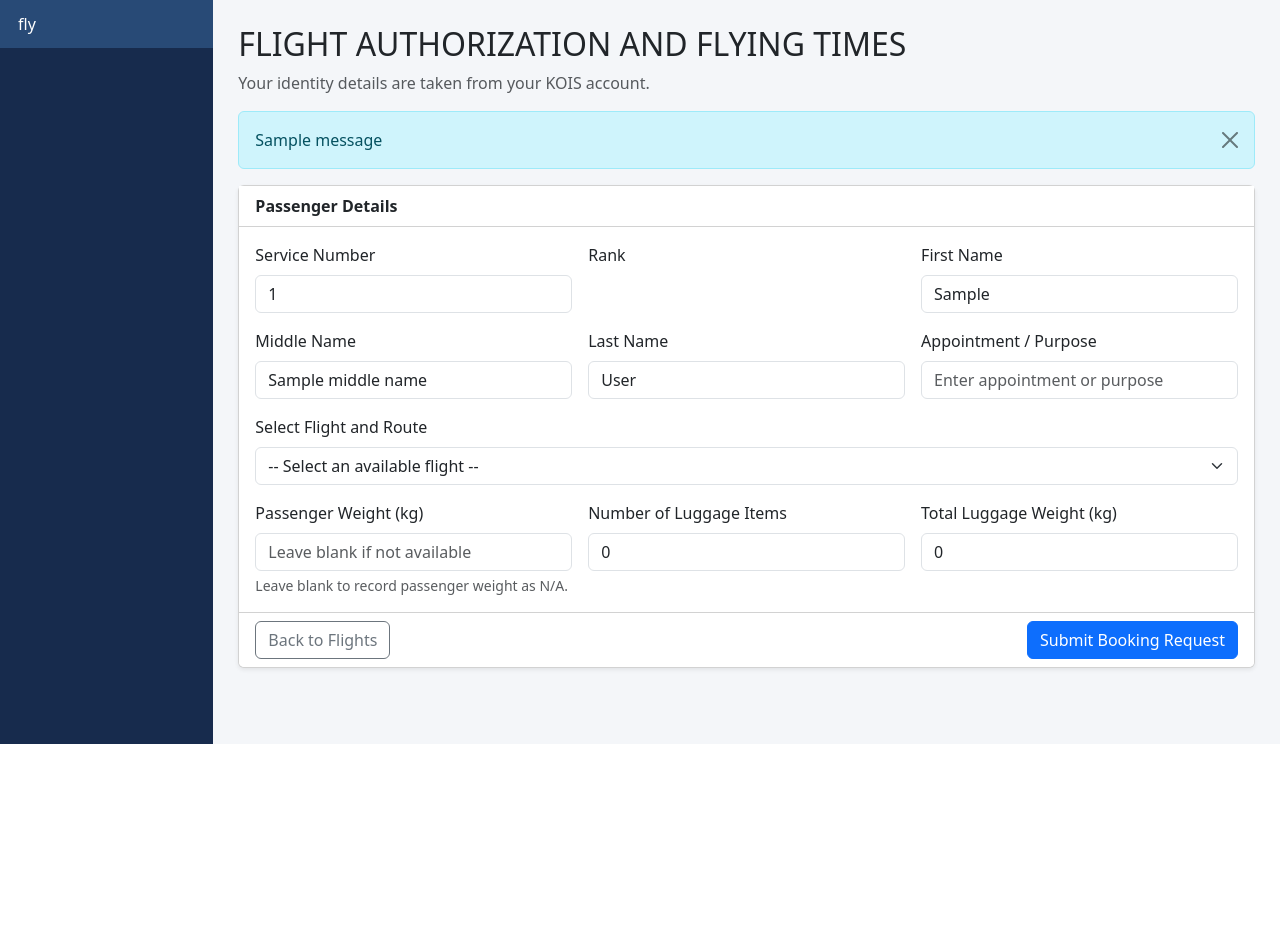
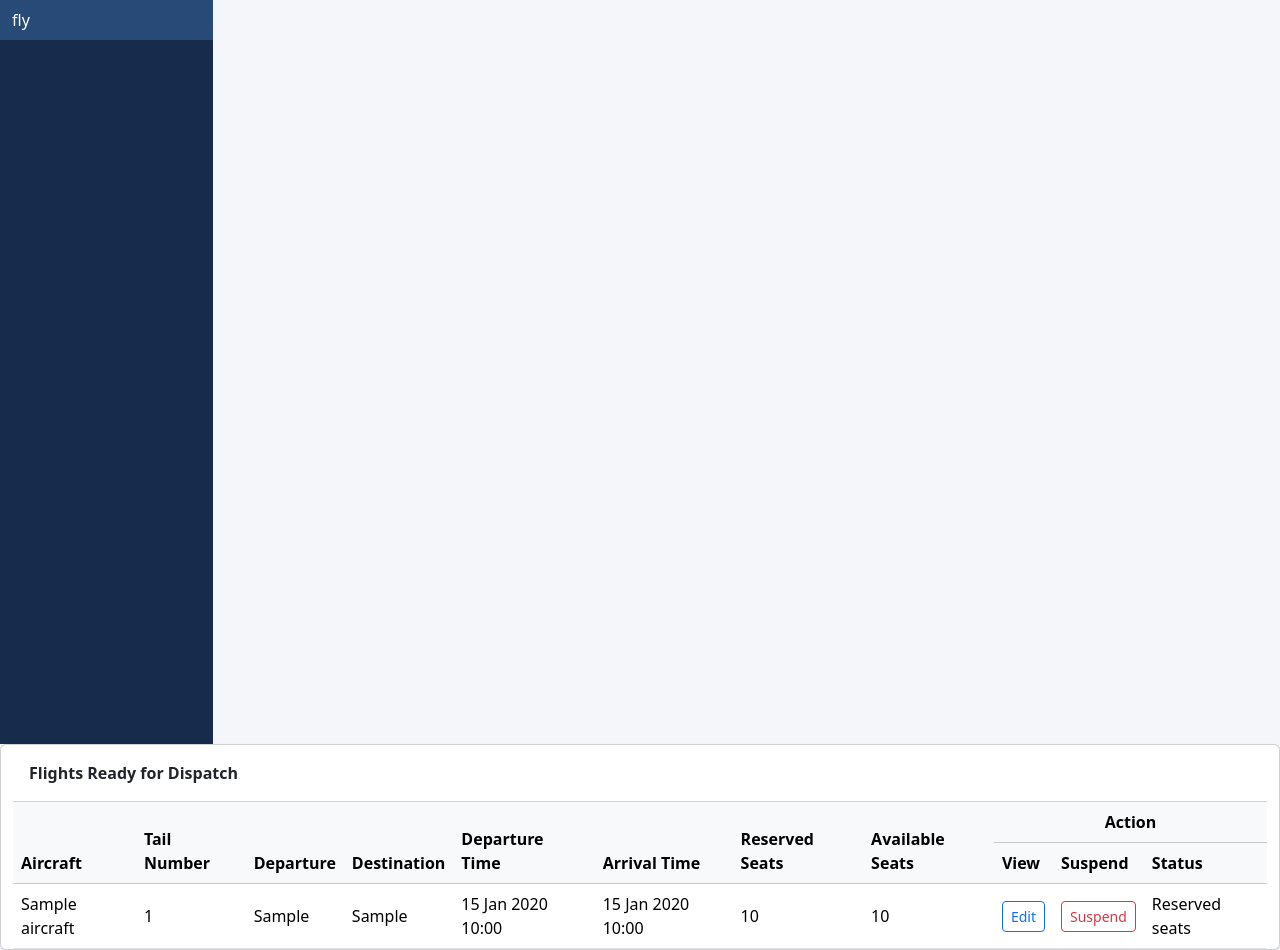
Before and after one commit to MusojaDenis/kois, a Django app: template templates/core/flightops_dashboard.html in a window 1280 px wide. Shown: the part 56-1006 px from the top of the page. Before the commit the page ends 800 px from the top, so only its background shows below. Run offline with Django 5.2, Linux system fonts and the light colour scheme; the template is opened without the code that fills it: most values are stand-ins (such as "Sample title", 1, 10 or a date in 2020); one stand-in notice (Sample message) is shown.

Commit message:
update flight route

```diff
--- a/templates/core/flightops_dashboard.html
+++ b/templates/core/flightops_dashboard.html
@@ -12,7 +12,7 @@
         body { background: #f4f6f9; }
         .navbar { background: #12345a; }
         .sidebar { min-height: calc(100vh - 56px); background: #172b4d; }
-        .sidebar a { display: block; color: white; padding: 12px 18px; text-decoration: none; }
+        .sidebar a { display: block; color: white; padding: 8px 12px; text-decoration: none; }
         .sidebar a:hover, .sidebar a.active { background: #284a76; }
         .content { padding: 25px; }
     </style>
@@ -37,99 +37,79 @@
 
             <!-- <a href="{% url 'core:my_bookings' %}">Check my flights</a> -->
         </aside>
+        <div class="card shadow-sm" id="upcoming-flights">
+                <div class="card-header bg-white py-3">
+                    <strong> Flights Ready for Dispatch</strong>
+                </div>
 
-        <main class="col-md-10 content">
-            <h2>FLIGHT AUTHORIZATION AND FLYING TIMES</h2>
-            <p class="text-muted">Your identity details are taken from your KOIS account.</p>
+                <div class="table-responsive">
+                    <table class="table table-hover align-middle mb-0">
+                        <thead class="table-light">
+                    <tr>
+                                <th rowspan="2">Aircraft</th>
+                                <th rowspan="2">Tail Number</th>
+                                <th rowspan="2">Departure</th>
+                                <th rowspan="2">Destination</th>
+                                <th rowspan="2">Departure Time</th>
+                                <th rowspan="2">Arrival Time</th>
+                                <th rowspan="2">Reserved Seats</th>
+                                <th rowspan="2">Available Seats</th>
+                                <!-- Spans across the 3 sub-columns below -->
+                                <th colspan="3" style="text-align: center;">Action</th>
+                            </tr>
+                            <!-- Second header row defines the sub-actions -->
+                            <tr>
+                                <th>View</th>
+                                <th>Suspend</th>
+                                <th>Status</th>
+                            </tr>
+                        </thead>
+                        <tbody>
+                            {% for route in upcoming_routes %}
+                                <tr>
+                                    <td>{{ route.aircraft.name }}</td>
+                                    <td>{{ route.aircraft.tail_number }}</td>
+                                    <td>{{ route.departure_airport }}</td>
+                                    <td>{{ route.destination_airport }}</td>
+                                    <td>{{ route.departure_datetime|date:"d M Y H:i" }}</td>
+                                    <td>{{ route.arrival_datetime|date:"d M Y H:i" }}</td>
+                                    <td>{{ route.reserved_seats }}</td>
+                                    <td>{{ route.available_seats }}</td>
+                                    <td>
+                                        <a href="#" class="btn btn-sm btn-outline-primary">
+                                            Edit
+                                        </a>
+                                    </td>
+                                    <td>
+                                        <a href="#" class="btn btn-sm btn-outline-danger">
+                                            Suspend
+                                        </a>
+                                    </td>
+                                    <td>
+                                        {% if route.flight_status == "FULL" %}
+                                            <span class="status-full">Full</span>
+                                        {% elif route.flight_status == "RESERVED" %}
+                                            <span class="status-reserved">Reserved seats</span>
+                                        {% else %}
+                                            <span class="status-available">Available</span>
+                                        {% endif %}
+                                    </td>
+                                </tr>
+                            {% empty %}
+                                <tr>
+                                    <td colspan="8" class="text-center py-4 text-muted">
+                                        No upcoming flights have been created yet.
+                                        Add aircraft and routes to begin.
+                                    </td>
+                                </tr>
+                            {% endfor %}
+                        </tbody>
+                    </table>
+                </div>
+            </div>
 
-            {% if messages %}
-                {% for message in messages %}
-                    <div class="alert alert-info alert-dismissible fade show">
-                        {{ message }}
-                        <button class="btn-close" type="button" data-bs-dismiss="alert"></button>
-                    </div>
-                {% endfor %}
-            {% endif %}
 
-            <form method="post" class="card shadow-sm">
-                {% csrf_token %}
-                <div class="card-header bg-white fw-bold">Passenger Details</div>
-                <div class="card-body">
-                    <div class="row g-3">
-                        <div class="col-md-4">
-                            <label class="form-label">Service Number</label>
-                            <input class="form-control" value="{{ service_number }}" readonly>
-                        </div>
-                        <div class="col-md-4">
-                            <label class="form-label">Rank</label>
 
-                        </div>
-                        <div class="col-md-4">
-                            <label class="form-label">First Name</label>
-                            <input class="form-control" value="{{ first_name }}" readonly>
-                        </div>
-                        <div class="col-md-4">
-                            <label class="form-label">Middle Name</label>
-                            <input class="form-control" value="{{ middle_name|default:'—' }}" readonly>
-                        </div>
-                        <div class="col-md-4">
-                            <label class="form-label">Last Name</label>
-                            <input class="form-control" value="{{ last_name }}" readonly>
-                        </div>
-                        <div class="col-md-4">
-                            <label for="appointment" class="form-label">Appointment / Purpose</label>
-                            <input id="appointment" name="appointment" class="form-control"
-                                   maxlength="150" placeholder="Enter appointment or purpose">
-                        </div>
-
-                        <div class="col-12">
-                            <label for="route" class="form-label">Select Flight and Route</label>
-                            <select id="route" name="route" class="form-select" required>
-                                <option value="">-- Select an available flight --</option>
-                                {% for route in routes %}
-                                    {% if route.available_seats > 0 %}
-                                        <option value="{{ route.id }}"
-                                            {% if request.GET.route == route.id|stringformat:"s" %}selected{% endif %}>
-                                            {{ route.aircraft.name }} ({{ route.aircraft.tail_number }}) —
-                                            {{ route.departure_airport }} to {{ route.destination_airport }} —
-                                            {{ route.departure_datetime|date:"d M Y, H:i" }} —
-                                            {{ route.available_seats }} seats available
-                                        </option>
-                                    {% endif %}
-                                {% endfor %}
-                            </select>
-                        </div>
-
-                        <div class="col-md-4">
-                            <label for="passenger_weight_kg" class="form-label">Passenger Weight (kg)</label>
-                            <input id="passenger_weight_kg" name="passenger_weight_kg"
-                                   type="number" min="0" step="0.01" class="form-control"
-                                   placeholder="Leave blank if not available">
-                            <div class="form-text">Leave blank to record passenger weight as N/A.</div>
-                        </div>
-                        <div class="col-md-4">
-                            <label for="luggage_count" class="form-label">Number of Luggage Items</label>
-                            <input id="luggage_count" name="luggage_count" type="number"
-                                   min="0" step="1" value="0" class="form-control" required>
-                        </div>
-                        <div class="col-md-4">
-                            <label for="luggage_weight_kg" class="form-label">Total Luggage Weight (kg)</label>
-                            <input id="luggage_weight_kg" name="luggage_weight_kg"
-                                   type="number" min="0" step="0.01" value="0"
-                                   class="form-control" required>
-                        </div>
-                    </div>
-                </div>
-                <div class="card-footer bg-white d-flex justify-content-between">
-                    <a href="{% url 'core:manifest_flights' %}" class="btn btn-outline-secondary">
-                        Back to Flights
-                    </a>
-                    <button type="submit" class="btn btn-primary">
-                        Submit Booking Request
-                    </button>
-                </div>
-            </form>
-        </main>
     </div>
 </div>
 <script src="https://cdn.jsdelivr.net/npm/bootstrap@5.3.3/dist/js/bootstrap.bundle.min.js"></script>
```
